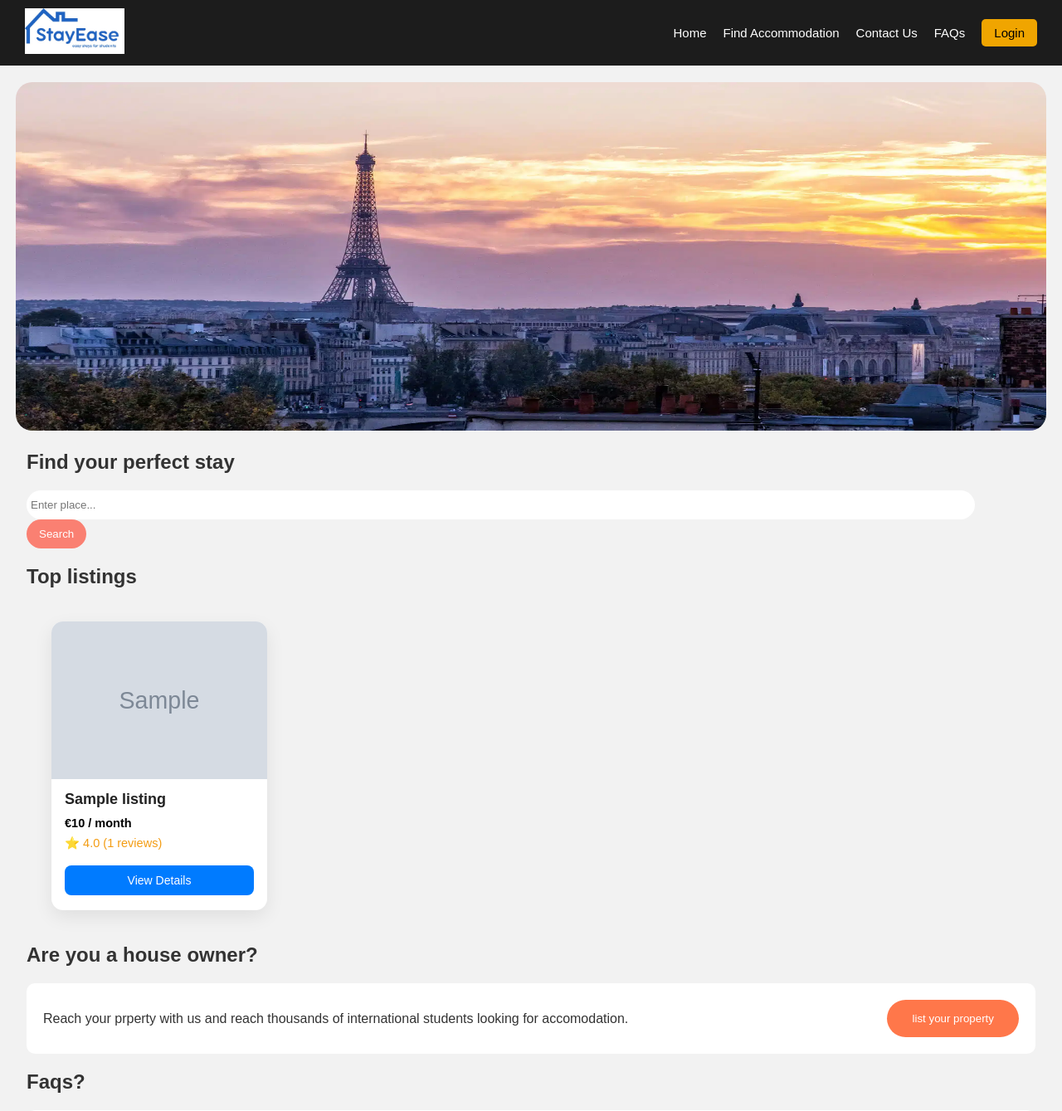
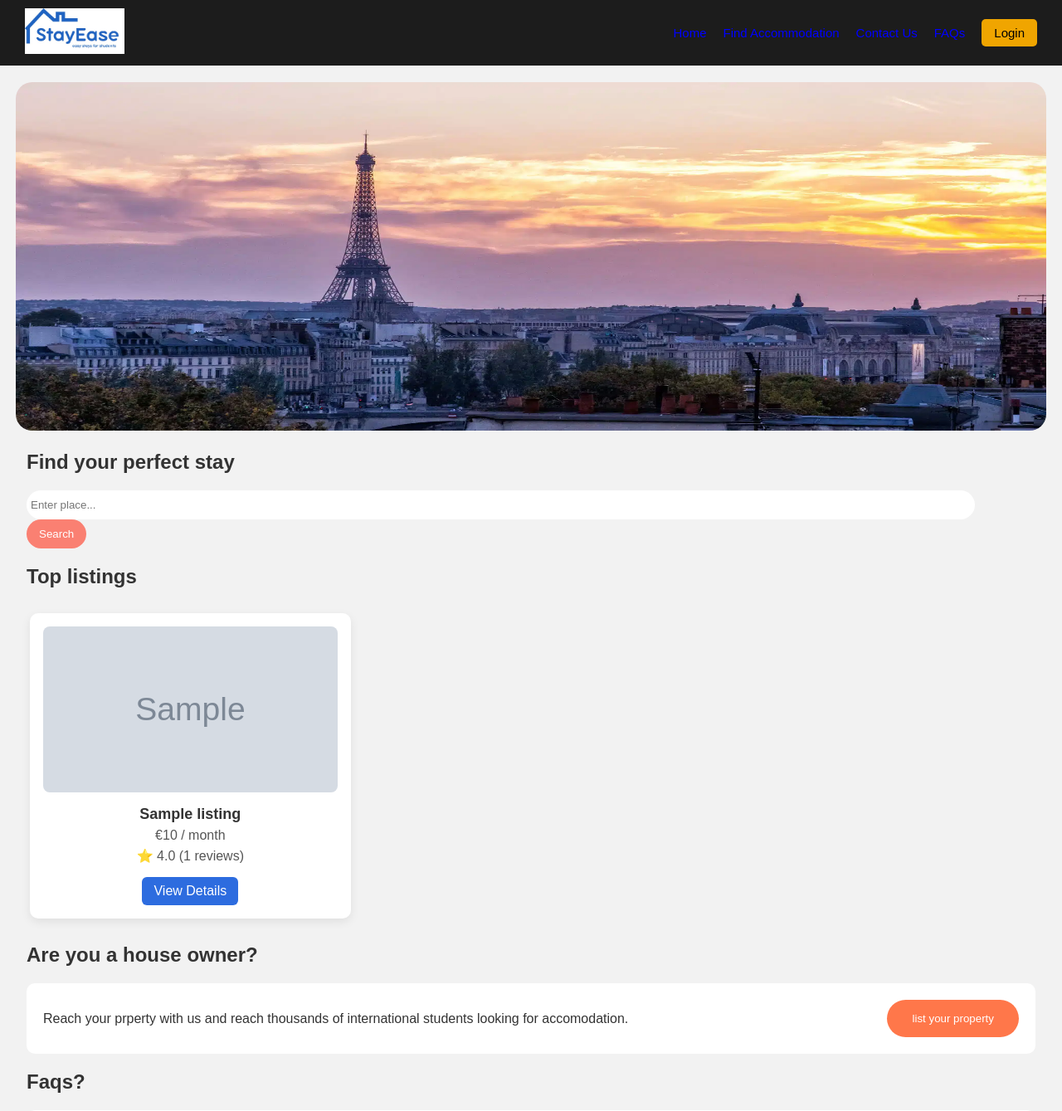
Before and after one commit to Imshafishaik/stayease-pvt-ltd, a PHP site: template views/home.php in a window 1280 px wide. Shown: the top 1339 px of the page at 83% size. Run offline with PHP 8.4, Linux system fonts and the light colour scheme; the template is opened without the code that fills it: most values are stand-ins (such as "Sample title", 1, 10 or a date in 2020); grey boxes marked "Sample" are stand-in pictures; some libraries are stand-ins or nearby versions.

Commit message:
faq management

```diff
--- a/css/header.css
+++ b/css/header.css
@@ -24,7 +24,7 @@
 }
 
 .nav-links a {
-    color: #fff;
+    color: blue;
     text-decoration: none;
     font-size: 15px;
 }
--- a/css/home.css
+++ b/css/home.css
@@ -165,123 +165,62 @@ padding: 15px 30px;
   color: #fff;
 }
 
-/* GRID CONTAINER */
 .listing-grid {
     display: grid;
-    grid-template-columns: repeat(auto-fit, minmax(260px, 1fr));
+    grid-template-columns: repeat(3, 1fr); /* 3 columns */
     gap: 24px;
-    padding: 20px 30px;
+    margin: 30px 20px;
+    padding: 0 16px;
 }
 
-/* CARD */
 .listing-card {
-    background: #ffffff;
-    border-radius: 14px;
-    box-shadow: 0 8px 22px rgba(0, 0, 0, 0.08);
-    overflow: hidden;
-    display: flex;
-    flex-direction: column;
-    transition: transform 0.25s ease, box-shadow 0.25s ease;
+    background: #fff;
+    border-radius: 10px;
+    padding: 16px;
+    box-shadow: 0 4px 12px rgba(0,0,0,0.08);
+    text-align: center;
+    transition: transform 0.2s ease;
 }
 
-/* HOVER EFFECT */
 .listing-card:hover {
-    transform: translateY(-6px);
-    box-shadow: 0 14px 28px rgba(0, 0, 0, 0.12);
+    transform: translateY(-5px);
 }
 
-/* IMAGE */
 .listing-card img {
     width: 100%;
-    height: 190px;
+    height: 200px;
     object-fit: cover;
+    border-radius: 8px;
 }
 
-/* CONTENT */
 .listing-card h3 {
+    margin: 12px 0 6px;
     font-size: 18px;
-    font-weight: 600;
-    margin: 14px 16px 6px;
-    color: #222;
 }
 
 .listing-card p {
-    margin: 4px 16px;
-    font-size: 14.5px;
+    margin: 6px 0;
     color: #555;
 }
 
-/* PRICE */
-.listing-card p:first-of-type {
-    font-weight: 600;
-    color: #000;
+.listing-card a {
+    display: inline-block;
+    margin-top: 10px;
+    padding: 8px 14px;
+    background: #2d6cdf;
+    color: #fff;
+    border-radius: 6px;
+    text-decoration: none;
 }
 
-/* RATING */
-.listing-card p:nth-of-type(2) {
-    color: #f39c12;
-    font-weight: 500;
-}
-
-/* BUTTON */
-.listing-card a {
-    margin: 14px 16px 18px;
-    padding: 10px;
-    background: #007bff;
-    color: #fff;
-    text-align: center;
-    text-decoration: none;
-    border-radius: 8px;
-    font-size: 14px;
-    font-weight: 500;
-    transition: background 0.25s ease;
-}
-
-/* BUTTON HOVER */
-.listing-card a:hover {
-    background: #0056b3;
-}
-
-/* MOBILE OPTIMIZATION */
-@media (max-width: 600px) {
+@media (max-width: 900px) {
     .listing-grid {
-        padding: 15px;
-        gap: 18px;
-    }
-
-    .listing-card img {
-        height: 170px;
-    }
-
-    .listing-card h3 {
-        font-size: 17px;
+        grid-template-columns: repeat(2, 1fr);
     }
 }
 
-
-
-/* .contact-info{
-    height: 225px;
-    background-color:black ;
-    display: flex;
-    justify-content: space-between;
-    padding: 10px;
-    font-family:  sans-serif;
-    color: white;
+@media (max-width: 600px) {
+    .listing-grid {
+        grid-template-columns: 1fr;
+    }
 }
-.contact{
-    padding-top: 30px;
-    display: flex;
-    justify-content: center;
-}
-.contact-info-content-1 li{
-    text-decoration: none;
-    list-style: none;
-    padding: 5px;
-}
-.contact-info-content-2 li{
-    float: left;
-    text-decoration: none;
-    list-style: none;
-    padding: 10px;
-} */
--- a/index.php
+++ b/index.php
@@ -68,5 +68,6 @@ switch ($action) {
     case 'updateorderstatus' : $orders_controller->updateOrderStatus(); break;
     case 'updateBooking': $orders_controller->updateBooking(); break;
     case 'submitReview': $review_controller->submitReview(); break;
+    case 'admin_answer_faq': $faq_admin_controller->answer(); break;
     default:          $home_controller->home();
 }
--- a/models/adminfaq.php
+++ b/models/adminfaq.php
@@ -10,9 +10,8 @@ class AdminFaqModel {
     // Get all unanswered FAQs
     public function getUnanswered(): array {
         $sql = "
-            SELECT faq_id, question
+            SELECT faq_id, question,answer
             FROM faqs
-            WHERE answer IS NULL
             ORDER BY faq_id DESC
         ";
         return $this->pdo->query($sql)->fetchAll(PDO::FETCH_ASSOC);
--- a/views/contact.php
+++ b/views/contact.php
@@ -67,5 +67,5 @@ include "./views/header.php"
 </html>
 
 <?php
-include "./footer.php"
+include "./views/footer.php"
 ?>
--- a/views/footer.php
+++ b/views/footer.php
@@ -12,10 +12,10 @@
                 <h3 style="color: white;">Accomodate me</h4>
                 <p style="color: white;">Connecting with their perfect home in france</p>
                 <ul style="color: white;">
-                    <li><a href="/views/home.php?action=home">Home</a></li>
-                    <li><a href="/views/listing.php?action=listing">Find accomodation </a></li>
-                    <li><a href="/views/ownerlisting.php?action=owner">For owners</a></li>
-                    <li><a href="/views/contact.php?action=contact">Contact us</a></li>
+                    <li><a href="/index.php?action=home">Home</a></li>
+                    <li><a href="/index.php?action=listing">Find accomodation </a></li>
+                    <li><a href="/index.php?action=owner">For owners</a></li>
+                    <li><a href="/index.php?action=contact">Contact us</a></li>
                 </ul>
             </div>
             <div class="contact-info-empty"></div>
--- a/views/forgotpass.php
+++ b/views/forgotpass.php
@@ -30,7 +30,7 @@ include "./header.php";
                         <input type="email" placeholder="Email" required>
                         <button type="submit" class="btn btn-reset">Send Reset Link</button>
                     </form>
-                    <p class="switch-form">Remember your password? <a href="/views/login.php?action=login">Go back to Login</a></p>
+                    <p class="switch-form">Remember your password? <a href="/index.php?action=login">Go back to Login</a></p>
                 </div>
             </div>
         </div>
--- a/views/home.php
+++ b/views/home.php
@@ -33,10 +33,10 @@ $accommodations = $stmt->fetchAll(PDO::FETCH_ASSOC);
           <button class="container-search-button">Search</button>
         </div>
         <h2 class="head-in-container">Top listings</h2>
-        <div class="card-container">
+        <!-- <div class="card-container"> -->
 
 
-   <div class="listing-grid">
+  <div class="listing-grid">
 <?php foreach ($topListings as $item): ?>
     <div class="listing-card">
         <img src="<?= htmlspecialchars($item['photo_img']) ?>" alt="Property">
@@ -50,18 +50,19 @@ $accommodations = $stmt->fetchAll(PDO::FETCH_ASSOC);
             (<?= $item['total_reviews'] ?> reviews)
         </p>
 
-        <a href="/index.php?action=details&id=<?= $item['accommodation_id'] ?>">
+        <a href="/index.php?action=accomodation_detail&id=<?= $item['accommodation_id'] ?>">
             View Details
         </a>
     </div>
 <?php endforeach; ?>
 </div>
-        </div>
+
+        <!-- </div> -->
         <h2 class="head-in-container">Are you a house owner?</h2>
       <div class="owner">
         <div class="owner-container">
             <p>Reach your prperty with us and reach thousands of international students looking for accomodation.</p>
-            <a href="/views/rentupload.php?action=rentupload">list your property</a>
+            <a href="/index.php?action=rentupload">list your property</a>
         </div>
       </div>
          <h2 class="head-in-container">Faqs?</h2>
--- a/views/login.php
+++ b/views/login.php
@@ -34,7 +34,7 @@ include "./views/header.php";
                     <form id="loginForm">
                         <input type="email" name="email" placeholder="Email" required>
                         <input type="password" name="password" placeholder="Password" required>
-                        <a href="/views/forgotpass.php?action=forgot" class="forgot-password">forgot password?</a>
+                        <a href="/index.php?action=forgot" class="forgot-password">forgot password?</a>
                         <p id="loginResponse" style="color:red;"></p>
                         <button type="submit" class="btn btn-login">Login</button>
                     </form>
```
Also changed, not shown: controllers/adminfaq.php (+23 -8 lines), helpers/email.php (added, +44 -0 lines), views/adminfaq.php (+19 -8 lines), views/listing.php (+1 -21 lines).
